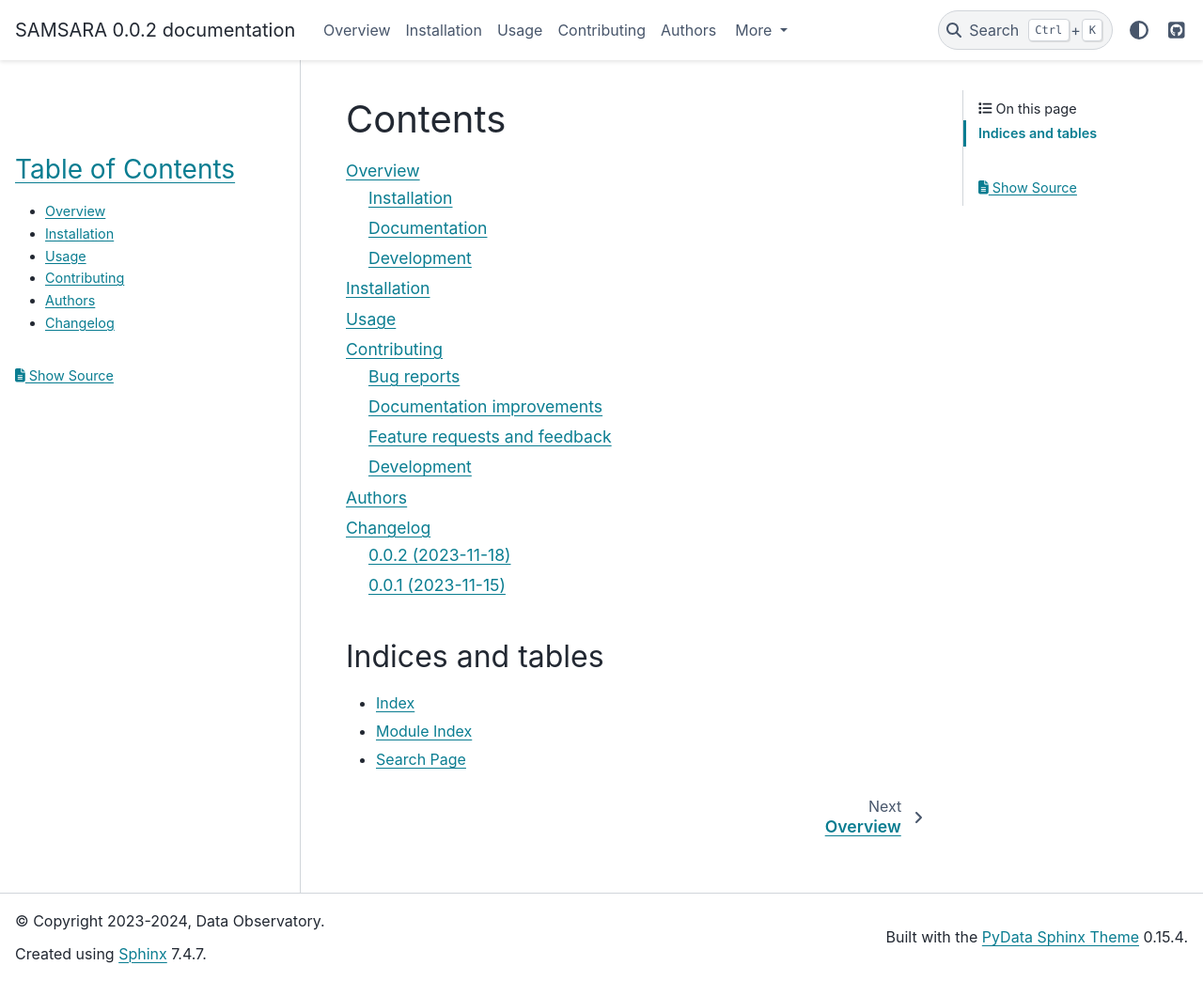
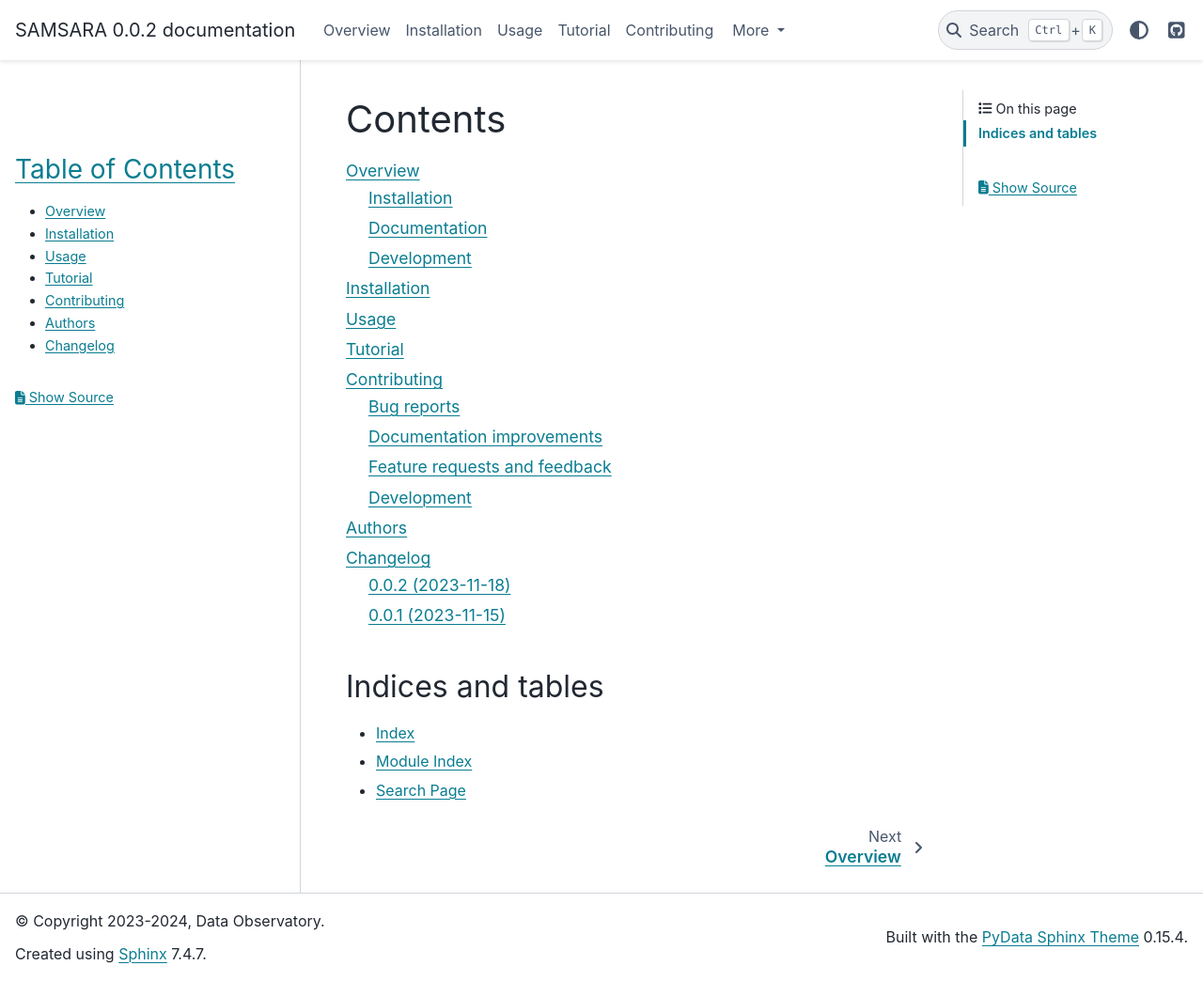
Before and after one commit to Data-Observatory/lib-samsara, a Sphinx documentation site: the page built from docs/index.rst, in a window 1280 px wide and 1044 px high. Shown: the whole window at 94% size. Built offline with Sphinx 7.4.7 and the PyData theme 0.15.4, drawn with Linux system fonts in a browser that asks for light colours; part of the change alters nothing that is shown.

Commit message:
docs: structure to add ipynb tutorials

```diff
--- a/docs/conf.py
+++ b/docs/conf.py
@@ -10,6 +10,7 @@ extensions = [
     "sphinx.ext.todo",
     "sphinx.ext.viewcode",
     "autoapi.extension",
+    "nbsphinx",
 ]
 
 source_suffix = ".rst"
--- a/docs/index.rst
+++ b/docs/index.rst
@@ -8,6 +8,7 @@ Contents
    readme
    installation
    usage
+   tutorial
    contributing
    authors
    changelog
--- a/docs/requirements.txt
+++ b/docs/requirements.txt
@@ -1,3 +1,5 @@
 sphinx>=1.3
 sphinx-autoapi
 pydata-sphinx-theme
+nbsphinx
+ipython
--- /dev/null
+++ b/docs/tutorial.rst
@@ -0,0 +1,8 @@
+========
+Tutorial
+========
+
+Here you can find a variety of examples showcasing how the samsara library can be used.
+
+.. toctree::
+   :maxdepth: 1
```
